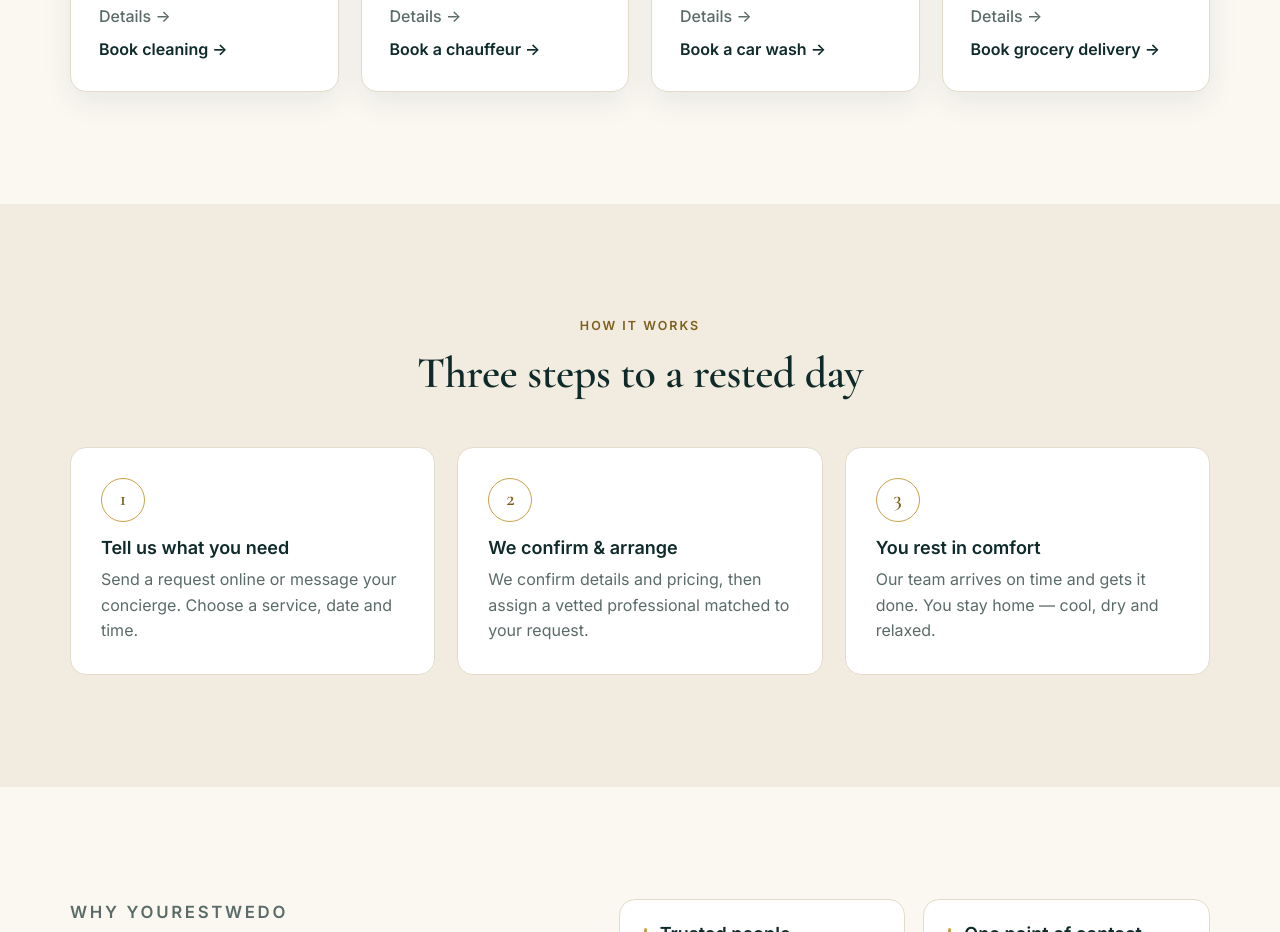
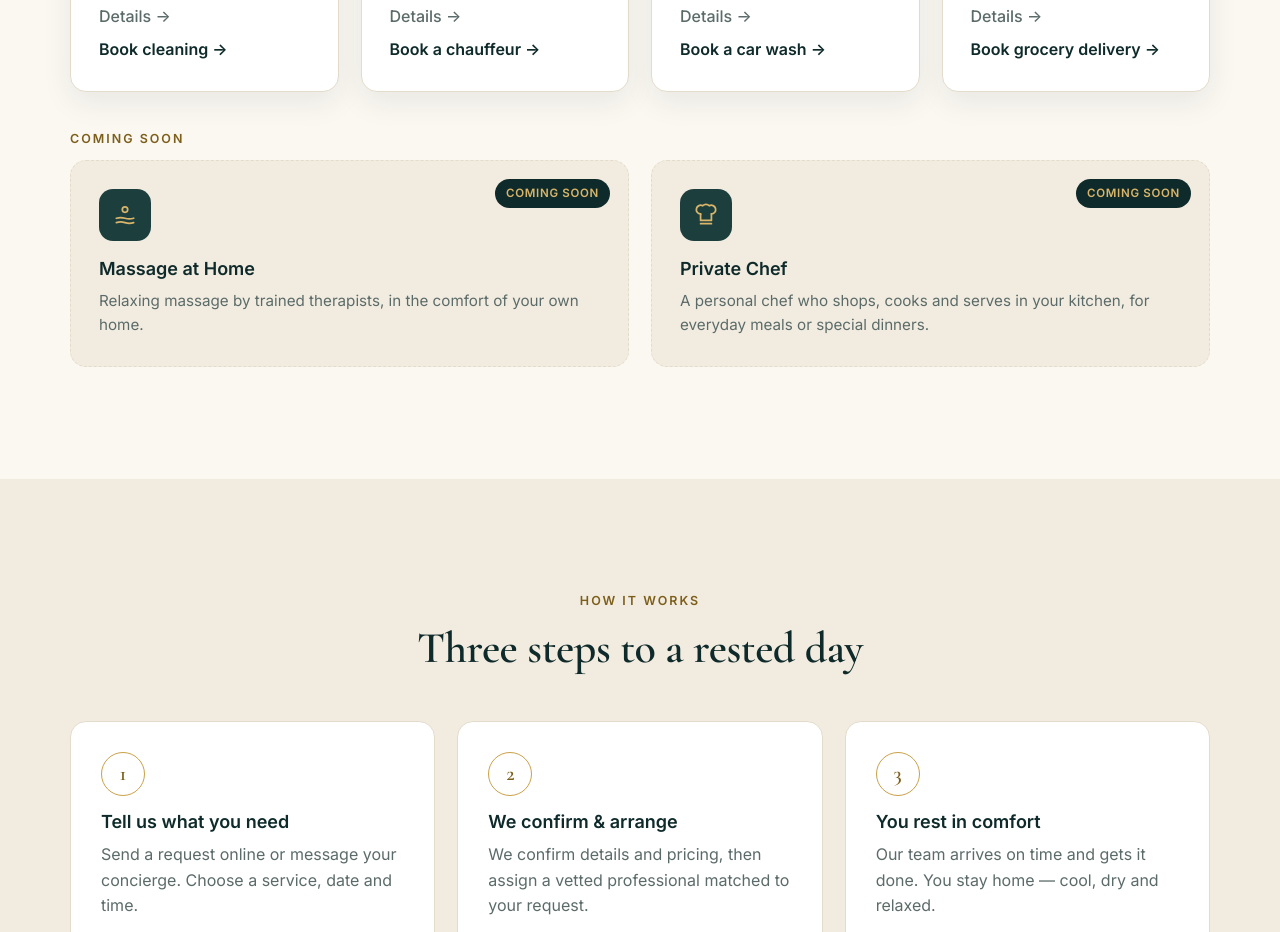
Before and after one commit to jajahhhhhhh/YourestWedo, a plain HTML site: page public/index.html in a window 1280 px wide. Shown: the part 1600-2532 px from the top of the page. Drawn offline with nearby package versions, Linux system fonts and the light colour scheme.

Commit message:
Add Massage at Home and Private Chef as coming soon (#12)
Co-Authored-By: Claude Opus 5.5 <noreply@anthropic.com>
Claude-Session: https://claude.ai/code/session_01SZwQ29Hkvf8SHsTUvU5S4M

```diff
--- a/public/index.html
+++ b/public/index.html
@@ -137,6 +137,28 @@
             </ul>
             <div class="service-links"><a class="service-link" href="grocery.html">Details →</a><a class="service-link" href="#book" data-service="grocery">Book grocery delivery →</a></div>
           </article>
+        </div>
+
+        <div class="soon">
+          <h3 class="soon-title">Coming soon</h3>
+          <div class="soon-grid">
+            <article class="service service-soon">
+              <span class="soon-badge">Coming soon</span>
+              <div class="service-icon" aria-hidden="true">
+                <svg viewBox="0 0 24 24"><path d="M4 15c3-1 5-1 8 0s5 1 8 0"/><path d="M4 19c3-1 5-1 8 0s5 1 8 0"/><circle cx="12" cy="7" r="2.5"/></svg>
+              </div>
+              <h3>Massage at Home</h3>
+              <p>Relaxing massage by trained therapists, in the comfort of your own home.</p>
+            </article>
+            <article class="service service-soon">
+              <span class="soon-badge">Coming soon</span>
+              <div class="service-icon" aria-hidden="true">
+                <svg viewBox="0 0 24 24"><path d="M7 11a4 4 0 1 1 2-7.5A4 4 0 0 1 15 3.5 4 4 0 1 1 17 11"/><path d="M7 11v6h10v-6"/><path d="M7 20h10"/></svg>
+              </div>
+              <h3>Private Chef</h3>
+              <p>A personal chef who shops, cooks and serves in your kitchen, for everyday meals or special dinners.</p>
+            </article>
+          </div>
         </div>
       </div>
     </section>
--- a/public/styles.css
+++ b/public/styles.css
@@ -447,3 +447,17 @@ textarea { resize: vertical; }
   .viewer-frame { padding: 8px; }
   .viewer-prev { left: 12px; } .viewer-next { right: 12px; } .viewer-close { top: 14px; right: 14px; }
 }
+
+/* Coming soon services */
+.soon { margin-top: 40px; }
+.soon-title { font-size: .78rem; font-weight: 600; letter-spacing: .16em; text-transform: uppercase; color: var(--gold-text); margin: 0 0 14px; }
+.soon-grid { display: grid; grid-template-columns: repeat(2, minmax(0, 1fr)); gap: 22px; }
+@media (max-width: 640px) { .soon-grid { grid-template-columns: 1fr; } }
+.service-soon { position: relative; background: var(--tint); box-shadow: none; border-style: dashed; }
+.service-soon:hover { transform: none; box-shadow: none; }
+.service-soon .service-icon { background: var(--ink-2); }
+.service-soon p { margin: 0; }
+.soon-badge {
+  position: absolute; top: 18px; right: 18px; padding: 5px 11px; border-radius: 999px;
+  background: var(--ink); color: var(--gold-2); font-size: .72rem; font-weight: 600; letter-spacing: .06em; text-transform: uppercase;
+}
```
